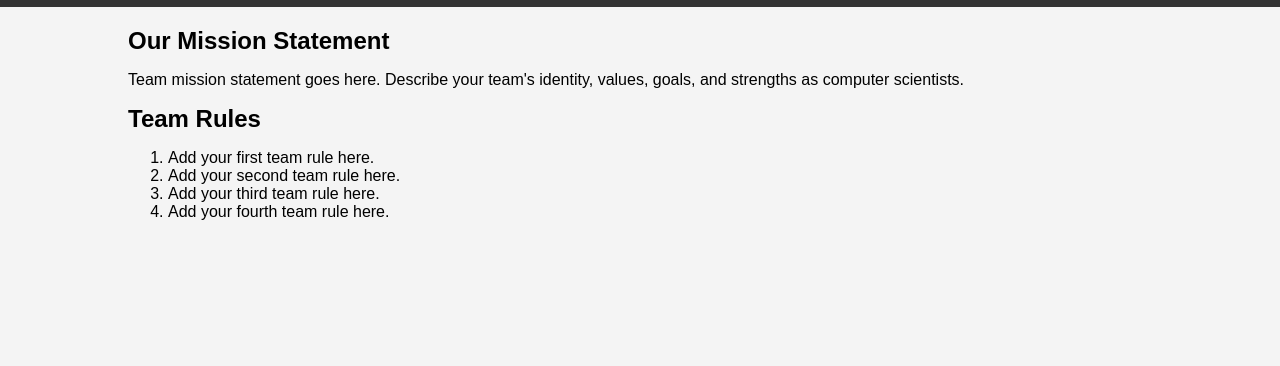
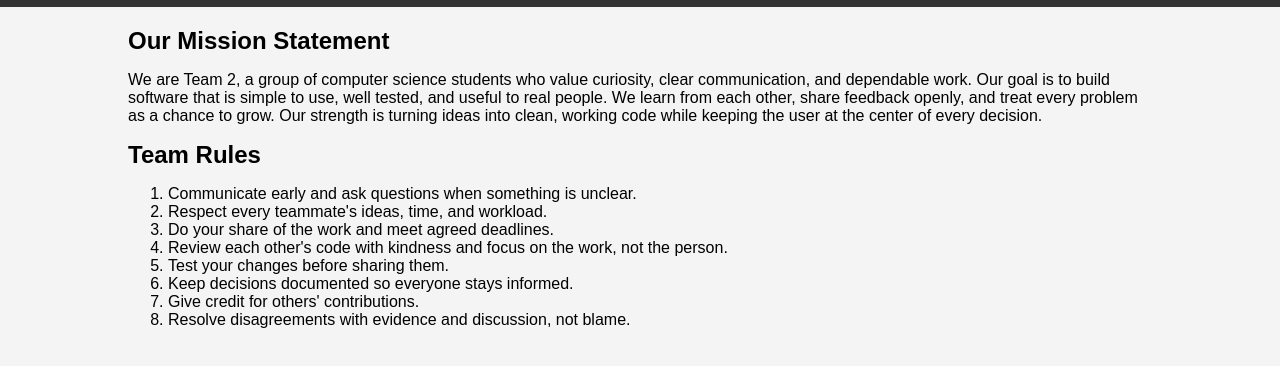
Before and after one commit to YoussefShettia/Team-2, a plain HTML site: page group-bio/index.html in a window 1280 px wide. Both pictures are taken after a click on the button "Team Vision". Shown: the part 252-618 px from the top of the page. Drawn offline with Linux system fonts and the light colour scheme.

Commit message:
Add team mission statement and rules

```diff
--- a/group-bio/index.html
+++ b/group-bio/index.html
@@ -88,14 +88,18 @@
 <div id="vision" class="container" style="display: none;">
     <div class="vision-card">
         <h2>Our Mission Statement</h2>
-        <p>Team mission statement goes here. Describe your team's identity, values, goals, and strengths as computer scientists.</p>
+        <p>We are Team 2, a group of computer science students who value curiosity, clear communication, and dependable work. Our goal is to build software that is simple to use, well tested, and useful to real people. We learn from each other, share feedback openly, and treat every problem as a chance to grow. Our strength is turning ideas into clean, working code while keeping the user at the center of every decision.</p>
 
         <h2>Team Rules</h2>
         <ol class="rules">
-            <li>Add your first team rule here.</li>
-            <li>Add your second team rule here.</li>
-            <li>Add your third team rule here.</li>
-            <li>Add your fourth team rule here.</li>
+            <li>Communicate early and ask questions when something is unclear.</li>
+            <li>Respect every teammate's ideas, time, and workload.</li>
+            <li>Do your share of the work and meet agreed deadlines.</li>
+            <li>Review each other's code with kindness and focus on the work, not the person.</li>
+            <li>Test your changes before sharing them.</li>
+            <li>Keep decisions documented so everyone stays informed.</li>
+            <li>Give credit for others' contributions.</li>
+            <li>Resolve disagreements with evidence and discussion, not blame.</li>
         </ol>
     </div>
 </div>
```
